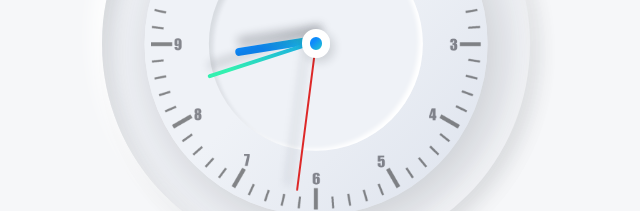
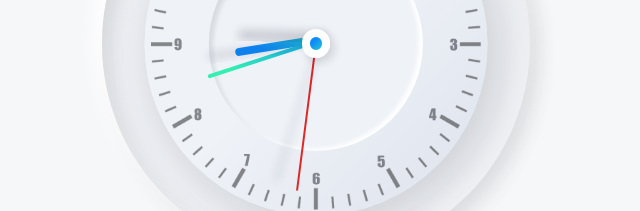
Before and after one commit to b3m3/clock-timer-stopwatch, a plain HTML site: page index.html in a window 1280 px wide. Shown: the part 292-503 px from the top of the page, 324-964 px from the left. Drawn offline with nearby package versions, Linux system fonts and the light colour scheme; files whose address does not match are found by name.

Commit message:
upd arrow shadow

```diff
--- a/css/style.css
+++ b/css/style.css
@@ -189,7 +189,18 @@ section.active {
   z-index: 3;
   transform: rotate(0deg);
   border-radius: 5px;
-  box-shadow: 10px 4px 10px rgba(22, 25, 36, 0.28);
+}
+
+.arrow::before {
+  position: absolute;
+  z-index: 2;
+  content: '';
+  top: 0;
+  left: 0;
+  width: 100%;
+  height: 100%;
+  transform: rotate(10deg);
+  box-shadow: 10px 4px 10px rgba(22, 25, 36, 0.22);
 }
 
 .arrow-hours {
```
